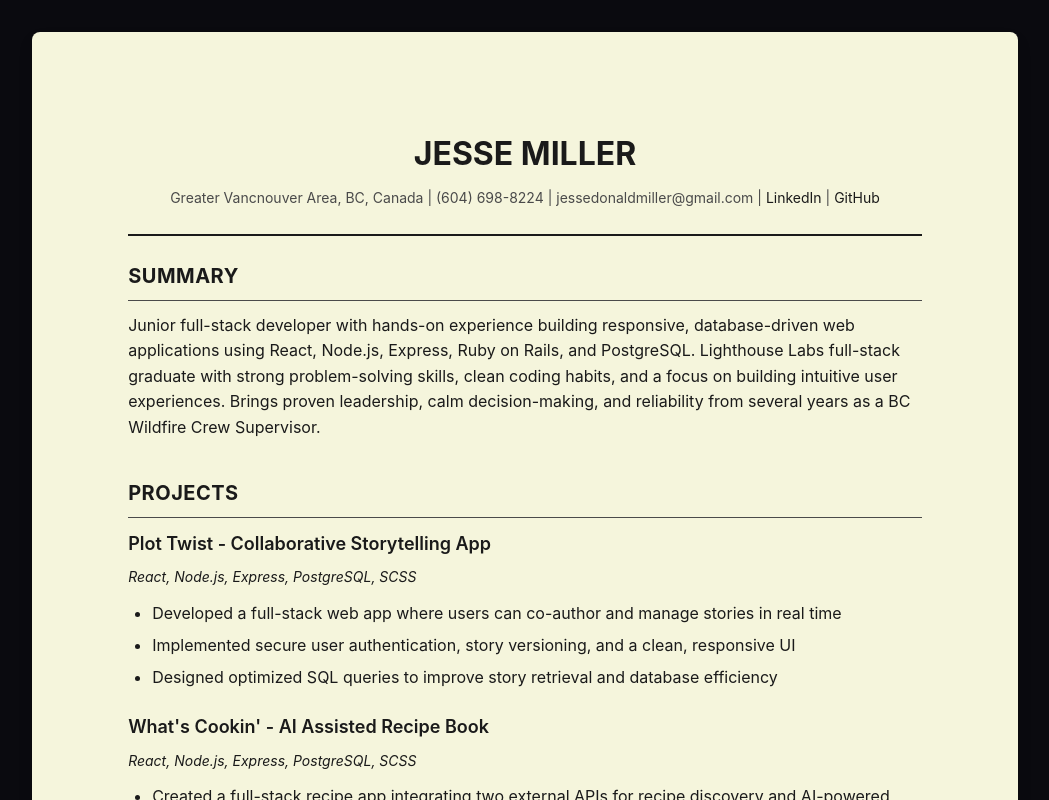
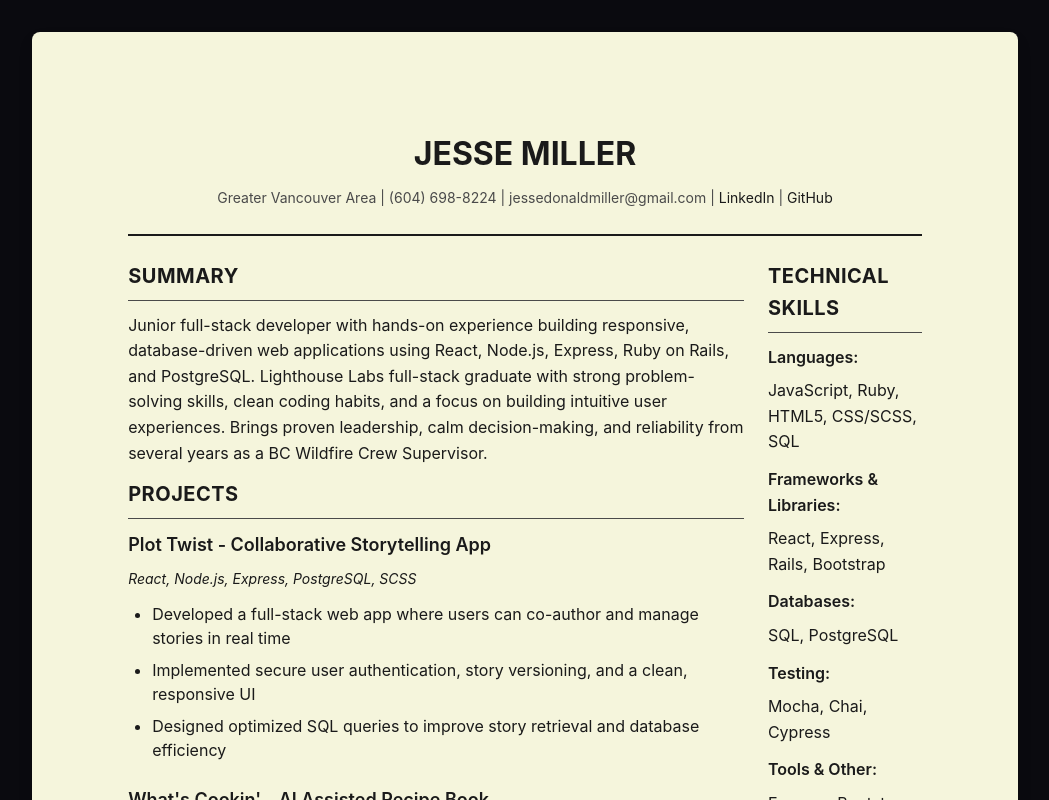
Before and after one commit to Jesse-D-Miller/webDevResume, a React (Vite) app: page / in a window 1280 px wide. Shown: the top 800 px of the page, without its empty margins (211-1260 px from the left). Built offline with nearby package versions, Linux system fonts and the light colour scheme.

Commit message:
CSS in a working state again, bookmarking this achievement and pushing to repo

```diff
--- a/src/App.css
+++ b/src/App.css
@@ -114,7 +114,21 @@
 .resume-front main {
   display: flex;
   flex-direction: column;
+  gap: var(--space-4);
+}
+
+.resume-grid {
+  display: grid;
+  grid-template-columns: 4fr 1fr;
   gap: var(--space-6);
+}
+
+.resume-grid-left {
+  /* Projects and Experience go here */
+}
+
+.resume-grid-right {
+  /* Skills, Education, Hobbies go here */
 }
 
 .resume-front section {
--- a/src/components/ResumeFront.jsx
+++ b/src/components/ResumeFront.jsx
@@ -26,6 +26,8 @@ function ResumeFront() {
         </p>
       </header>
       <main>
+        <div className="resume-grid">
+          <div className="resume-grid-left">
             <section className="summary-section">
               <h3>SUMMARY</h3>
               <p>{resumeData.summary}</p>
@@ -76,6 +78,9 @@ function ResumeFront() {
                 </div>
               ))}
             </section>
+          </div>
+
+          <div className="resume-grid-right">
           <section className="technical-skills-section">
             <h3>TECHNICAL SKILLS</h3>
             <h4>Languages:</h4>
@@ -133,6 +138,8 @@ function ResumeFront() {
             <h3>HOBBIES</h3>
             <p>{resumeData.hobbies.join(", ")}</p>
           </section>
+        </div>
+      </div>
       </main>
     </div>
   );
--- a/src/data/resume.js
+++ b/src/data/resume.js
@@ -2,7 +2,7 @@ export const resumeData = {
   meta: {
     name: "JESSE MILLER",
     title: "Junior Full-Stack Developer",
-    location: "Greater Vancnouver Area, BC, Canada",
+    location: "Greater Vancouver Area",
     availability: "Open to full-time",
     links: {
       email: "jessedonaldmiller@gmail.com",
```
Lines whose indentation alone changed are shown as unchanged.
